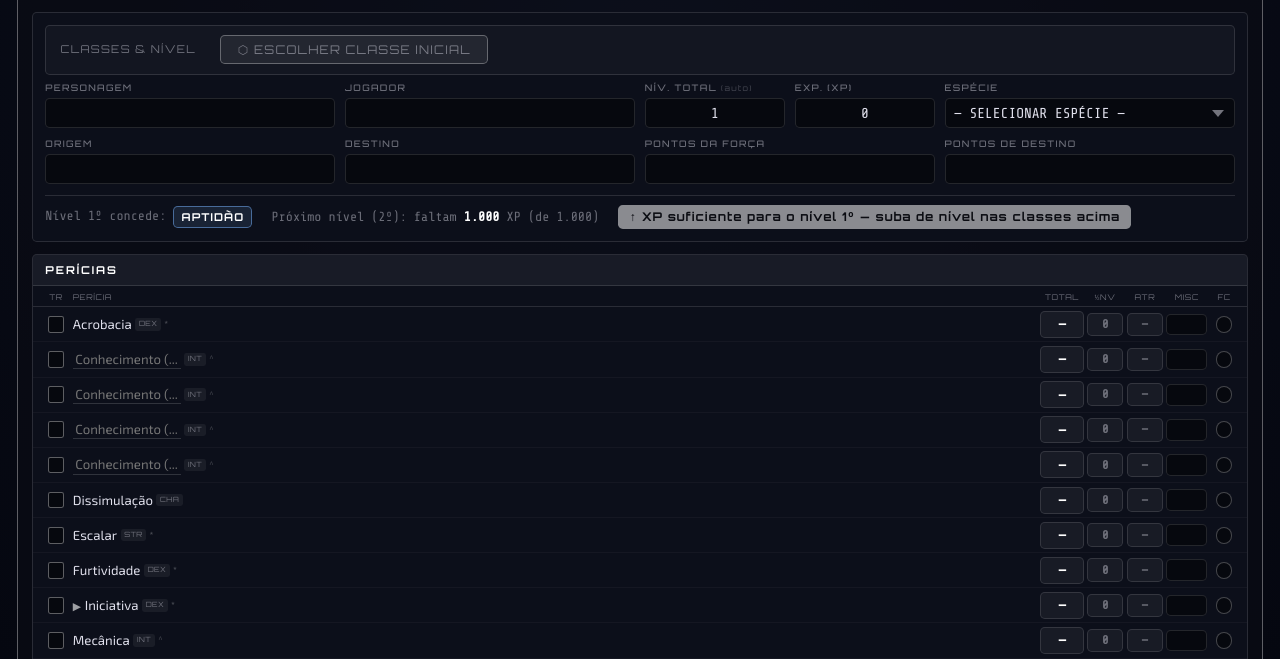
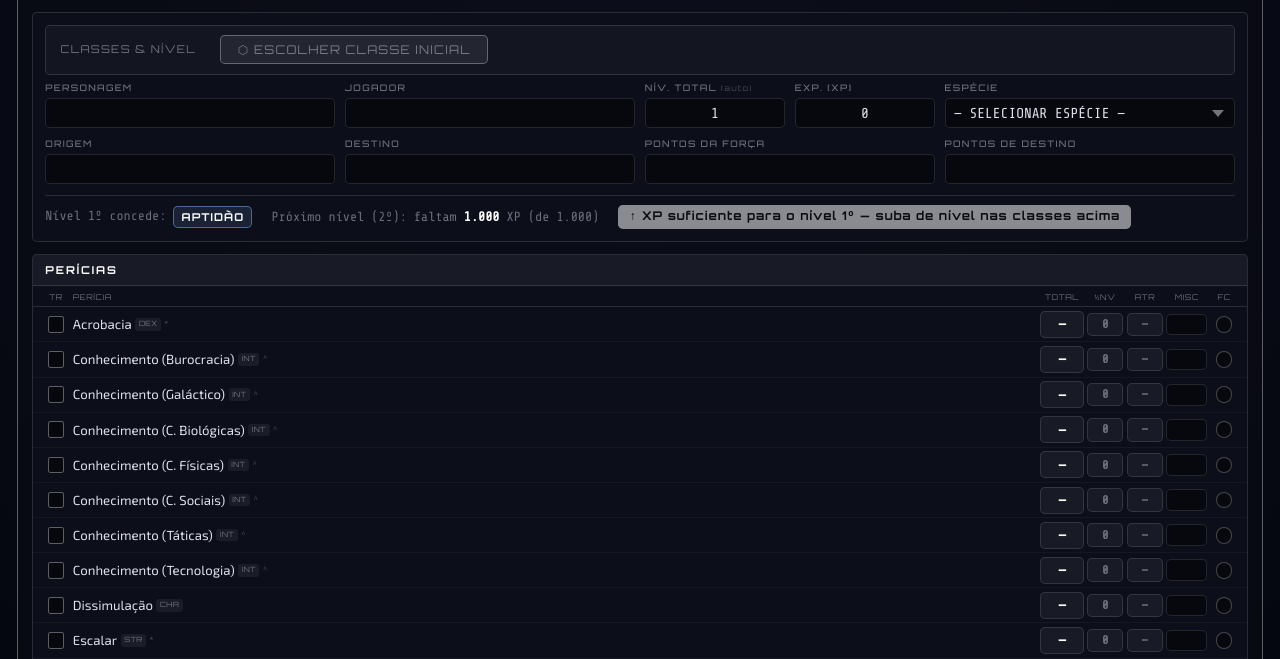
Before and after one commit to SpositoDouglas/SWSE_Auto_sheet, a website built with Vite: page index.html in a window 1280 px wide. Shown: the part 141-800 px from the top of the page. Built offline with nearby package versions, Linux system fonts and the light colour scheme.

Commit message:
feat: automatização da perícia de Conhecimento

```diff
--- a/Classes/ace_pilot.js
+++ b/Classes/ace_pilot.js
@@ -19,7 +19,7 @@ export const CLASS_ACE_PILOT = {
   trainedSkillsBase: 0,
   defenseBonus: { fort: 2, ref: 4, will: 0 },
   baseAttack: [0,1,2,3,3,4,5,6,6,7],
-  classSkills: ['initiative','know1','know2','know3','know4','mechanics','perception','pilot','useComputer'],
+  classSkills: ['initiative','knowBureaucracy','knowGalactic','knowLifeSci','knowPhysSci','knowSocialSci','knowTactics','knowTech','mechanics','perception','pilot','useComputer'],
   startingFeats: [],
   levelFeatures: {
     1:  ['defenseBonus', 'talent'],
--- a/Classes/bounty_hunter.js
+++ b/Classes/bounty_hunter.js
@@ -20,7 +20,7 @@ export const CLASS_BOUNTY_HUNTER = {
   trainedSkillsBase: 0,
   defenseBonus: { fort: 2, ref: 4, will: 0 },
   baseAttack: [0,1,2,3,4,5,6,8,9,10],
-  classSkills: ['initiative','know1','know2','know3','know4','gatherInfo','mechanics','perception','persuasion','pilot','stealth','survival'],
+  classSkills: ['initiative','knowBureaucracy','knowGalactic','knowLifeSci','knowPhysSci','knowSocialSci','knowTactics','knowTech','gatherInfo','mechanics','perception','persuasion','pilot','stealth','survival'],
   startingFeats: [],
   levelFeatures: {
     1:  ['defenseBonus', 'talent'],
--- a/Classes/crime_lord.js
+++ b/Classes/crime_lord.js
@@ -19,7 +19,7 @@ export const CLASS_CRIME_LORD = {
   trainedSkillsBase: 0,
   defenseBonus: { fort: 0, ref: 2, will: 4 },
   baseAttack: [0,1,2,3,3,4,5,6,6,7],
-  classSkills: ['deception','gatherInfo','initiative','know1','know2','know3','know4','perception','persuasion','pilot'],
+  classSkills: ['deception','gatherInfo','initiative','knowBureaucracy','knowGalactic','knowLifeSci','knowPhysSci','knowSocialSci','knowTactics','knowTech','perception','persuasion','pilot'],
   startingFeats: [],
   levelFeatures: {
     1:  ['defenseBonus', 'talent'],
--- a/Classes/force_adept.js
+++ b/Classes/force_adept.js
@@ -16,7 +16,7 @@ export const CLASS_FORCE_ADEPT = {
   trainedSkillsBase: 0,
   defenseBonus: { fort: 2, ref: 2, will: 4 },
   baseAttack: [0,1,2,3,3,4,5,6,6,7],
-  classSkills: ['deception','initiative','know1','know2','know3','know4','perception','persuasion','survival','treatInjury','useTheForce'],
+  classSkills: ['deception','initiative','knowBureaucracy','knowGalactic','knowLifeSci','knowPhysSci','knowSocialSci','knowTactics','knowTech','perception','persuasion','survival','treatInjury','useTheForce'],
   startingFeats: [],
   levelFeatures: {
     1:  ['defenseBonus', 'talent'],
--- a/Classes/force_disciple.js
+++ b/Classes/force_disciple.js
@@ -26,7 +26,7 @@ export const CLASS_FORCE_DISCIPLE = {
   trainedSkillsBase: 0,
   defenseBonus: { fort: 3, ref: 3, will: 6 },
   baseAttack: [0,1,2,3,3],
-  classSkills: ['initiative','know1','know2','know3','know4','perception','persuasion','useTheForce'],
+  classSkills: ['initiative','knowBureaucracy','knowGalactic','knowLifeSci','knowPhysSci','knowSocialSci','knowTactics','knowTech','perception','persuasion','useTheForce'],
   startingFeats: [],
   levelFeatures: {
     1:  ['defenseBonus', 'indomitable', 'prophet', 'talent'],
--- a/Classes/jedi.js
+++ b/Classes/jedi.js
@@ -10,7 +10,7 @@ export const CLASS_JEDI = {
   trainedSkillsBase: 2,
   defenseBonus: { fort: 1, ref: 1, will: 1 },
   baseAttack: [1,2,3,4,5,6,7,8,9,10,11,12,13,14,15,16,17,18,19,20],
-  classSkills: ['acrobatics','know1','know2','know3','know4','initiative','mechanics','perception','pilot','jump','endurance','useTheForce'],
+  classSkills: ['acrobatics','knowBureaucracy','knowGalactic','knowLifeSci','knowPhysSci','knowSocialSci','knowTactics','knowTech','initiative','mechanics','perception','pilot','jump','endurance','useTheForce'],
   startingFeats: [
     'Sensitivo à Força',
     'Proficiência com Armas (Sabres-de-luz)',
--- a/Classes/jedi_knight.js
+++ b/Classes/jedi_knight.js
@@ -21,7 +21,7 @@ export const CLASS_JEDI_KNIGHT = {
   trainedSkillsBase: 0,
   defenseBonus: { fort: 2, ref: 2, will: 2 },
   baseAttack: [1,2,3,4,5,6,7,8,9,10],
-  classSkills: ['acrobatics','initiative','know1','know2','know3','know4','mechanics','perception','pilot','jump','endurance','useTheForce'],
+  classSkills: ['acrobatics','initiative','knowBureaucracy','knowGalactic','knowLifeSci','knowPhysSci','knowSocialSci','knowTactics','knowTech','mechanics','perception','pilot','jump','endurance','useTheForce'],
   startingFeats: [],
   levelFeatures: {
     1:  ['defenseBonus', 'talent'],
--- a/Classes/jedi_master.js
+++ b/Classes/jedi_master.js
@@ -21,7 +21,7 @@ export const CLASS_JEDI_MASTER = {
   trainedSkillsBase: 0,
   defenseBonus: { fort: 3, ref: 3, will: 3 },
   baseAttack: [1,2,3,4,5],
-  classSkills: ['acrobatics','initiative','know1','know2','know3','know4','mechanics','perception','pilot','jump','endurance','useTheForce'],
+  classSkills: ['acrobatics','initiative','knowBureaucracy','knowGalactic','knowLifeSci','knowPhysSci','knowSocialSci','knowTactics','knowTech','mechanics','perception','pilot','jump','endurance','useTheForce'],
   startingFeats: [],
   levelFeatures: {
     1:  ['defenseBonus', 'dauntless', 'serenity', 'talent'],
--- a/Classes/noble.js
+++ b/Classes/noble.js
@@ -10,7 +10,7 @@ export const CLASS_NOBLE = {
   trainedSkillsBase: 6,
   defenseBonus: { fort: 0, ref: 1, will: 2 },
   baseAttack: [0,1,2,3,3,4,5,6,6,7,8,9,9,10,11,12,12,13,14,15],
-  classSkills: ['ride','know1','know2','know3','know4','deception','initiative','gatherInfo','persuasion','pilot','treatInjury','useComputer'],
+  classSkills: ['ride','knowBureaucracy','knowGalactic','knowLifeSci','knowPhysSci','knowSocialSci','knowTactics','knowTech','deception','initiative','gatherInfo','persuasion','pilot','treatInjury','useComputer'],
   startingFeats: [
     'Linguista',
     'Proficiência com Armas (Pistolas)',
--- a/Classes/officer.js
+++ b/Classes/officer.js
@@ -23,7 +23,7 @@ export const CLASS_OFFICER = {
   trainedSkillsBase: 0,
   defenseBonus: { fort: 0, ref: 2, will: 4 },
   baseAttack: [1,2,3,4,5,6,7,8,9,10],
-  classSkills: ['gatherInfo','initiative','know1','know2','know3','know4','perception','persuasion','pilot','useComputer'],
+  classSkills: ['gatherInfo','initiative','knowBureaucracy','knowGalactic','knowLifeSci','knowPhysSci','knowSocialSci','knowTactics','knowTech','perception','persuasion','pilot','useComputer'],
   startingFeats: [],
   levelFeatures: {
     1:  ['defenseBonus', 'talent'],
--- a/Classes/scoundrel.js
+++ b/Classes/scoundrel.js
@@ -10,7 +10,7 @@ export const CLASS_SCOUNDREL = {
   trainedSkillsBase: 4,
   defenseBonus: { fort: 0, ref: 2, will: 1 },
   baseAttack: [0,1,2,3,3,4,5,6,6,7,8,9,9,10,11,11,12,12,13,15],
-  classSkills: ['acrobatics','know1','know2','know3','know4','deception','stealth','initiative','mechanics','gatherInfo','perception','pilot','useComputer'],
+  classSkills: ['acrobatics','knowBureaucracy','knowGalactic','knowLifeSci','knowPhysSci','knowSocialSci','knowTactics','knowTech','deception','stealth','initiative','mechanics','gatherInfo','perception','pilot','useComputer'],
   startingFeats: [
     'Tiro à Queima-Roupa',
     'Proficiência com Armas (Pistolas)',
--- a/Classes/scout.js
+++ b/Classes/scout.js
@@ -10,7 +10,7 @@ export const CLASS_SCOUT = {
   trainedSkillsBase: 5,
   defenseBonus: { fort: 1, ref: 2, will: 0 },
   baseAttack: [0,1,2,3,3,4,5,6,6,7,8,9,9,10,11,12,12,13,14,15],
-  classSkills: ['ride','know1','know2','know3','know4','climb','stealth','initiative','mechanics','swim','perception','pilot','endurance','jump','survival'],
+  classSkills: ['ride','knowBureaucracy','knowGalactic','knowLifeSci','knowPhysSci','knowSocialSci','knowTactics','knowTech','climb','stealth','initiative','mechanics','swim','perception','pilot','endurance','jump','survival'],
   startingFeats: [
     'Recuperação Rápida',
     'Proficiência com Armas (Pistolas)',
--- a/Classes/sith_apprentice.js
+++ b/Classes/sith_apprentice.js
@@ -22,7 +22,7 @@ export const CLASS_SITH_APPRENTICE = {
   trainedSkillsBase: 0,
   defenseBonus: { fort: 2, ref: 2, will: 2 },
   baseAttack: [1,2,3,4,5,6,7,8,9,10],
-  classSkills: ['acrobatics','deception','initiative','know1','know2','know3','know4','perception','persuasion','useTheForce'],
+  classSkills: ['acrobatics','deception','initiative','knowBureaucracy','knowGalactic','knowLifeSci','knowPhysSci','knowSocialSci','knowTactics','knowTech','perception','persuasion','useTheForce'],
   startingFeats: [],
   levelFeatures: {
     1:  ['defenseBonus', 'talent'],
--- a/Classes/sith_lord.js
+++ b/Classes/sith_lord.js
@@ -22,7 +22,7 @@ export const CLASS_SITH_LORD = {
   trainedSkillsBase: 0,
   defenseBonus: { fort: 3, ref: 3, will: 3 },
   baseAttack: [1,2,3,4,5],
-  classSkills: ['deception','initiative','know1','know2','know3','know4','perception','persuasion','useTheForce'],
+  classSkills: ['deception','initiative','knowBureaucracy','knowGalactic','knowLifeSci','knowPhysSci','knowSocialSci','knowTactics','knowTech','perception','persuasion','useTheForce'],
   startingFeats: [],
   levelFeatures: {
     1:  ['defenseBonus', 'dauntless', 'temptation', 'talent'],
--- a/Classes/soldier.js
+++ b/Classes/soldier.js
@@ -10,7 +10,7 @@ export const CLASS_SOLDIER = {
   trainedSkillsBase: 3,
   defenseBonus: { fort: 2, ref: 1, will: 0 },
   baseAttack: [1,2,3,4,5,6,7,8,9,10,11,12,13,14,15,16,17,18,19,20],
-  classSkills: ['know1','climb','initiative','mechanics','swim','perception','pilot','endurance','jump','treatInjury','useComputer'],
+  classSkills: ['knowTactics','climb','initiative','mechanics','swim','perception','pilot','endurance','jump','treatInjury','useComputer'],
   startingFeats: [
     'Proficiência com Armas (Armas Simples)',
     'Proficiência com Armas (Pistolas)',
--- a/Feats/index.js
+++ b/Feats/index.js
@@ -296,11 +296,48 @@ export const ALL_FEATS = {
     speciesOnly: true,
   },
 
-  'Foco em Perícia (Conhecimentos [Ciências Biológicas])': {
-    description: 'Você recebe +5 de bônus de competência em testes de Conhecimentos (Ciências Biológicas).',
-    prereqText: 'Conhecimentos (Ciências Biológicas) treinado (traço de espécie Ithoriano)',
-    prereqs: {},
-    speciesOnly: true,
+  // Foco em Perícia para cada perícia de Conhecimento — exige treino na perícia
+  // específica (fica disponível assim que você treina o Conhecimento correspondente).
+  'Foco em Perícia (Burocracia)': {
+    description: 'Você recebe +5 de bônus de competência em testes de Conhecimento (Burocracia).',
+    prereqText: 'Conhecimento (Burocracia) treinado',
+    prereqs: { trainedSkills: ['knowBureaucracy'] },
+  },
+
+  'Foco em Perícia (Conhecimento Galáctico)': {
+    description: 'Você recebe +5 de bônus de competência em testes de Conhecimento (Galáctico).',
+    prereqText: 'Conhecimento (Galáctico) treinado',
+    prereqs: { trainedSkills: ['knowGalactic'] },
+  },
+
+  'Foco em Perícia (Ciências Biológicas)': {
+    description: 'Você recebe +5 de bônus de competência em testes de Conhecimento (Ciências Biológicas).',
+    prereqText: 'Conhecimento (Ciências Biológicas) treinado',
+    prereqs: { trainedSkills: ['knowLifeSci'] },
+  },
+
+  'Foco em Perícia (Ciências Físicas)': {
+    description: 'Você recebe +5 de bônus de competência em testes de Conhecimento (Ciências Físicas).',
+    prereqText: 'Conhecimento (Ciências Físicas) treinado',
+    prereqs: { trainedSkills: ['knowPhysSci'] },
+  },
+
+  'Foco em Perícia (Ciências Sociais)': {
+    description: 'Você recebe +5 de bônus de competência em testes de Conhecimento (Ciências Sociais).',
+    prereqText: 'Conhecimento (Ciências Sociais) treinado',
+    prereqs: { trainedSkills: ['knowSocialSci'] },
+  },
+
+  'Foco em Perícia (Táticas)': {
+    description: 'Você recebe +5 de bônus de competência em testes de Conhecimento (Táticas).',
+    prereqText: 'Conhecimento (Táticas) treinado',
+    prereqs: { trainedSkills: ['knowTactics'] },
+  },
+
+  'Foco em Perícia (Tecnologia)': {
+    description: 'Você recebe +5 de bônus de competência em testes de Conhecimento (Tecnologia).',
+    prereqText: 'Conhecimento (Tecnologia) treinado',
+    prereqs: { trainedSkills: ['knowTech'] },
   },
 
   'Fúria Nata': {
--- a/Species/ithoriano.js
+++ b/Species/ithoriano.js
@@ -11,7 +11,7 @@ export const SPECIES_ITHORIANO = {
     { name: 'Vontade de Ferro', desc: '+2 de bônus de espécie à Defesa de Vontade.' },
     { name: 'Urrar', desc: 'Ação padrão: emite urro subsônico em cone de 6 quadrados. Ataque especial (1d20 + nível) vs. Fortitude de todos no cone; sucesso = 3d6 dano sônico, falha = metade. Cada uso move o ithoriano 1 passo no marcador de condição. Dados extras (d6) adicionais custam +1 passo cada.' },
     { name: 'Instinto de Sobrevivência', desc: 'Pode refazer qualquer teste de Sobrevivência (segundo resultado é definitivo).' },
-    { name: 'Aptidão Extra Condicional', desc: 'Um ithoriano com Conhecimentos (Ciências Biológicas) como perícia treinada recebe Foco em Perícia (Conhecimentos [Ciências Biológicas]) como aptidão bônus.' },
+    { name: 'Aptidão Extra Condicional', desc: 'Um ithoriano com Conhecimento (Ciências Biológicas) como perícia treinada recebe Foco em Perícia (Ciências Biológicas) como aptidão bônus.' },
   ],
-  conditionalFeats: [{ feat: 'Foco em Perícia (Conhecimentos [Ciências Biológicas])', requiresAnyKnowledge: true, condText: 'Conhecimentos (Ciências Biológicas) treinado' }],
+  conditionalFeats: [{ feat: 'Foco em Perícia (Ciências Biológicas)', requiresTrained: 'knowLifeSci', condText: 'Conhecimento (Ciências Biológicas) treinado' }],
 };
--- a/css/styles.css
+++ b/css/styles.css
@@ -1048,6 +1048,7 @@ input[type="number"] {
   display: flex;
   align-items: center;
   gap: 3px;
+  min-width: 0; /* deixa a coluna 1fr encolher em vez de empurrar as colunas fixas */
 }
 
 .skill-name {
@@ -1057,6 +1058,8 @@ input[type="number"] {
   white-space: nowrap;
   overflow: hidden;
   text-overflow: ellipsis;
+  min-width: 0; /* habilita o text-overflow: ellipsis dentro do flex */
+  flex: 0 1 auto;
 }
 
 .skill-marker {
--- a/js/script.js
+++ b/js/script.js
@@ -109,10 +109,13 @@ function escTooltip(text) {
 // ============================================================
 const SKILLS = [
   { id: 'acrobatics',   name: 'Acrobacia',           ability: 'dex', armorPenalty: true,  trainedOnly: false },
-  { id: 'know1',        name: 'Conhecimento',        ability: 'int', armorPenalty: false, trainedOnly: true,  custom: true },
-  { id: 'know2',        name: 'Conhecimento',        ability: 'int', armorPenalty: false, trainedOnly: true,  custom: true },
-  { id: 'know3',        name: 'Conhecimento',        ability: 'int', armorPenalty: false, trainedOnly: true,  custom: true },
-  { id: 'know4',        name: 'Conhecimento',        ability: 'int', armorPenalty: false, trainedOnly: true,  custom: true },
+  { id: 'knowBureaucracy', name: 'Conhecimento (Burocracia)',        ability: 'int', armorPenalty: false, trainedOnly: true, desc: 'Procedimentos em negócios, sistemas legais e regulamentos, e estrutura organizacional.' },
+  { id: 'knowGalactic',    name: 'Conhecimento (Galáctico)',         ability: 'int', armorPenalty: false, trainedOnly: true, desc: 'Planetas, planeta natal, setores do espaço, história galáctica e a Força.' },
+  { id: 'knowLifeSci',     name: 'Conhecimento (C. Biológicas)', ability: 'int', armorPenalty: false, trainedOnly: true, desc: 'Biologia, botânica, genética, arqueologia, xenobiologia, medicina e medicina forense.' },
+  { id: 'knowPhysSci',     name: 'Conhecimento (C. Físicas)',  ability: 'int', armorPenalty: false, trainedOnly: true, desc: 'Astronomia, astronavegação, química, matemática, física e engenharia.' },
+  { id: 'knowSocialSci',   name: 'Conhecimento (C. Sociais)',  ability: 'int', armorPenalty: false, trainedOnly: true, desc: 'Sociologia, psicologia, filosofia, teologia e criminologia.' },
+  { id: 'knowTactics',     name: 'Conhecimento (Táticas)',           ability: 'int', armorPenalty: false, trainedOnly: true, desc: 'Técnicas e estratégias para posicionar e manobrar forças em combate.' },
+  { id: 'knowTech',        name: 'Conhecimento (Tecnologia)',        ability: 'int', armorPenalty: false, trainedOnly: true, desc: 'Função e princípios dos aparelhos tecnológicos, além de teorias de ponta e avanços.' },
   { id: 'deception',    name: 'Dissimulação',        ability: 'cha', armorPenalty: false, trainedOnly: false },
   { id: 'climb',        name: 'Escalar',             ability: 'str', armorPenalty: true,  trainedOnly: false },
   { id: 'stealth',      name: 'Furtividade',         ability: 'dex', armorPenalty: true,  trainedOnly: false },
@@ -294,6 +297,7 @@ function buildSkillRow(skill, container) {
       nameCell.appendChild(mSpan);
     }
     nameSpan.textContent = skill.name;
+    if (skill.desc) nameSpan.title = skill.desc;
     nameCell.appendChild(nameSpan);
   }
 
@@ -718,14 +722,9 @@ function checkFeatPrereqs(featName) {
   }
 
   if (p.trainedSkills) {
-    const skillNames = {
-      acrobatics: 'Acrobacia', pilot: 'Pilotar', treatInjury: 'Tratar Ferimentos',
-      endurance: 'Tolerância', useTheForce: 'Usar a Força', mechanics: 'Mecânica',
-      perception: 'Percepção', stealth: 'Furtividade', persuasion: 'Persuasão',
-    };
     for (const skillId of p.trainedSkills) {
       if (!isSkillTrained(skillId)) {
-        missing.push('Treinado em ' + (skillNames[skillId] || skillId));
+        missing.push('Treinado em ' + skillDisplayName(skillId));
       }
     }
   }
@@ -882,7 +881,7 @@ function getDarkSideScore() {
 function conditionalFeatMet(cf) {
   if (cf.requiresTrained && !isSkillTrained(cf.requiresTrained)) return false;
   if (cf.requiresAnyKnowledge) {
-    const anyKnow = ['know1','know2','know3','know4'].some(id => isSkillTrained(id));
+    const anyKnow = SKILLS.filter(s => s.id.startsWith('know')).some(s => isSkillTrained(s.id));
     if (!anyKnow) return false;
   }
   const { locked } = checkFeatPrereqs(cf.feat);
```
